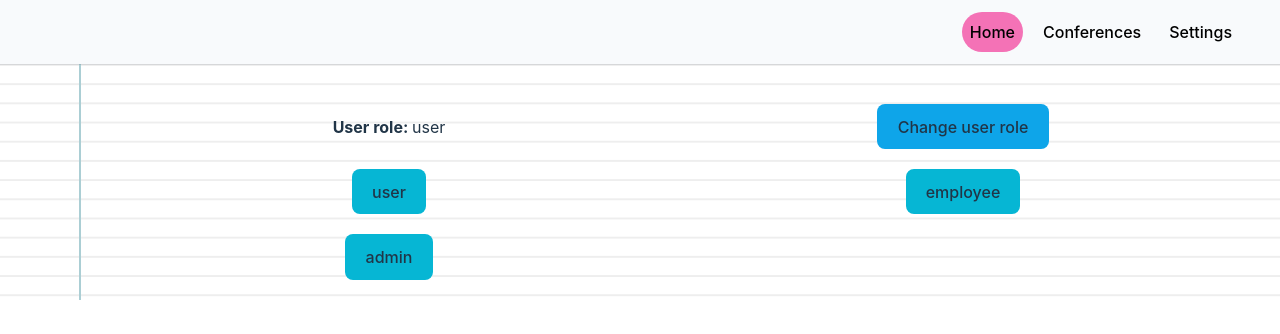
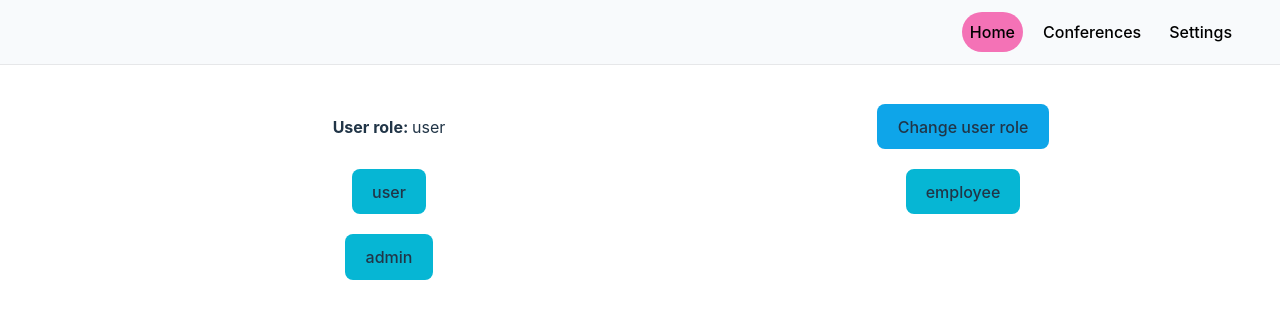
Before and after one commit to filchev-igor/MongoDb-FE, a React (Vite) app: page / in a window 1280 px wide. Shown: the top 334 px of the page. Built offline with nearby package versions, Linux system fonts and the light colour scheme.

Commit message:
Styles corrections

```diff
--- a/src/app/components/PageLayout/PageLayout.tsx
+++ b/src/app/components/PageLayout/PageLayout.tsx
@@ -47,7 +47,7 @@ const PageLayout = () => {
 
       <Toaster position="bottom-left" reverseOrder={false} />
 
-      <main className={`pt-10 pr-10 pl-28 pb-5 ${backgroundClassName}`}>
+      <main className={`pt-10 pr-10 pl-28 pb-5`}>
         <Outlet
           context={{
             userRole,
```
